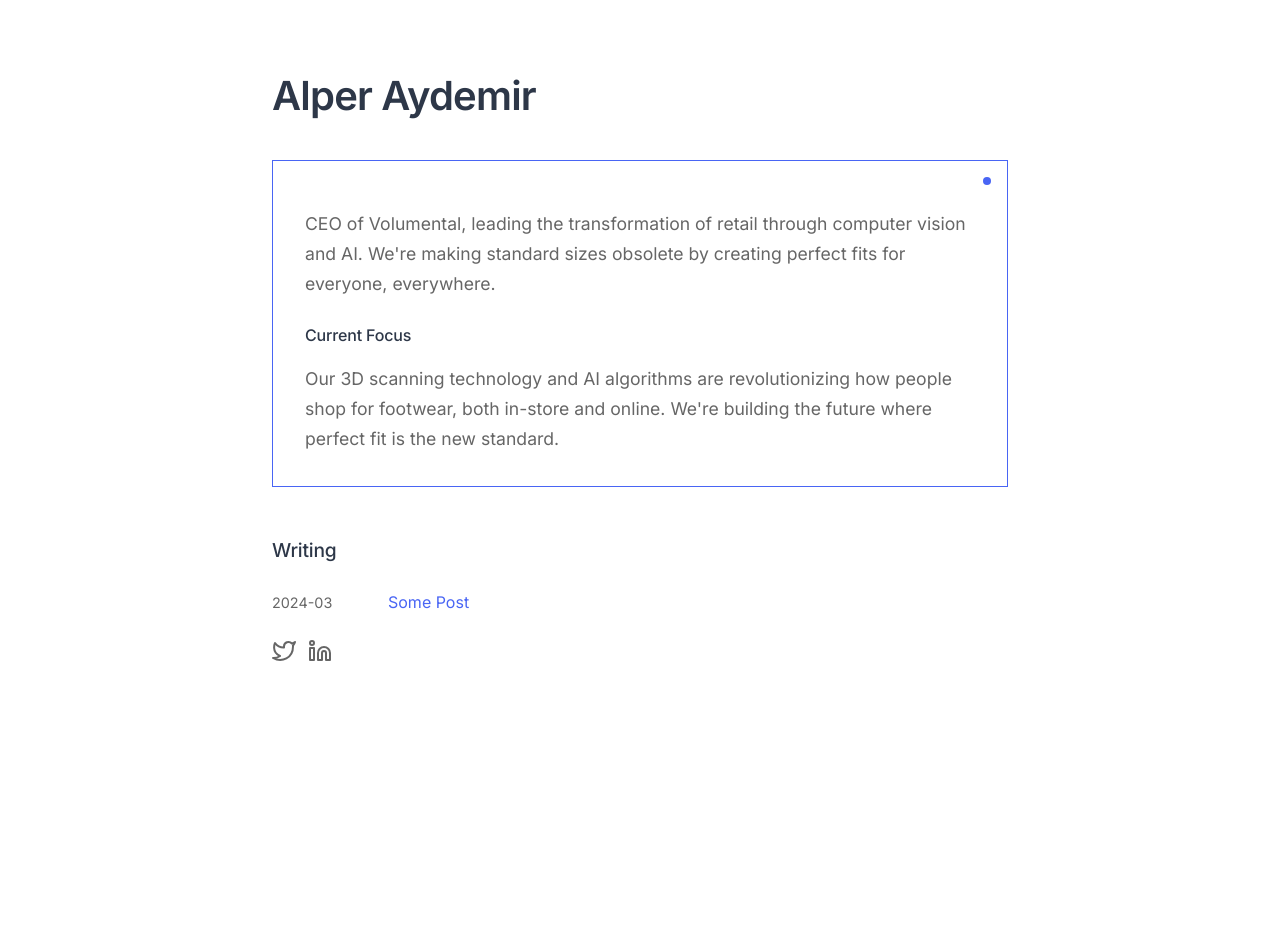
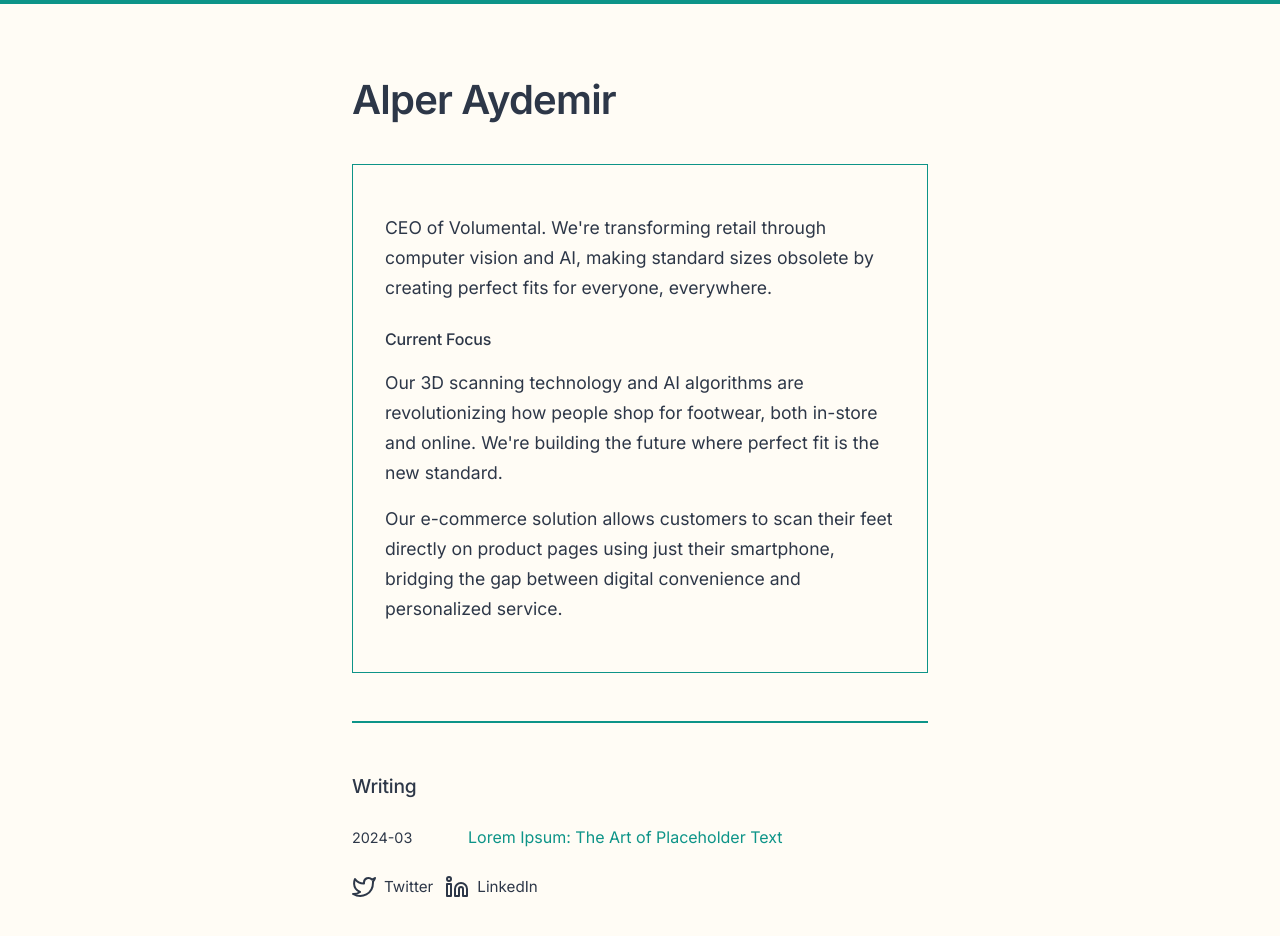
Before and after one commit to alperv/alperv.github.io, a plain HTML site: page index.html in a window 1280 px wide. Before the commit the page ends 800 px from the top, so only its background shows below. Drawn offline with nearby package versions, Linux system fonts and the light colour scheme.

Commit message:
Site updated: 2025-01-16 12:00:23

```diff
--- a/index.html
+++ b/index.html
@@ -11,20 +11,27 @@
     <style>
         :root {
             --heading: #2D3748;
-            --primary: #4965F4;
-            --secondary: #666;
-            --background: #fff;
+            --primary: #0D9488;
+            --secondary: #2D3748;
+            --background: #fffcf5;
             --surface: #f7f7f7;
         }
 
         @media (prefers-color-scheme: dark) {
             :root {
-                --heading: #E2E8F0;      /* Light gray for headers */
-                --primary: #7C8FFF;      /* Lighter, more visible blue for links in dark mode */
+                --heading: #E2E8F0;
+                --primary: #0D9488;
                 --secondary: #D1D5DB;
                 --background: #0F172A;
                 --surface: #1E293B;
             }
+        }
+
+        html {
+            border-color: var(--primary);
+            border-style: solid;
+            border-width: 4px 0 0 0;
+            overflow-y: scroll;
         }
 
         * {
@@ -37,11 +44,11 @@
             font-family: 'Inter', -apple-system, BlinkMacSystemFont, sans-serif;
             -webkit-font-smoothing: antialiased;
             line-height: 1.6;
-            max-width: 800px;
+            max-width: 640px;
             margin: 0 auto;
             padding: 2rem;
             background: var(--background);
-            color: var(--primary);
+            color: var(--secondary);
         }
 
         h1 {
@@ -91,32 +98,6 @@
             position: relative;
         }
 
-        .intro {
-            position: relative;  /* Ensure this is here for absolute positioning */
-        }
-
-        .easter-egg-dot {
-            position: absolute;
-            top: 1rem;
-            right: 1rem;
-            width: 0.5rem;
-            height: 0.5rem;
-            background: var(--primary);
-            border-radius: 50%;  /* Makes it perfectly round */
-            transition: transform 0.3s ease, background-color 0.3s ease;  /* Smooth transition for hover effects */
-            cursor: pointer;  /* Shows hand cursor on hover */
-            text-decoration: none;
-        }
-
-        .easter-egg-dot:hover {
-            transform: scale(1.5);  /* Grows slightly on hover */
-            background: var(--heading);  /* Changes color on hover */
-        }
-
-        .intro p:last-child {
-            margin-bottom: 0;
-        }
-
         .social {
             display: flex;
             gap: 0.75rem;
@@ -129,7 +110,6 @@
             align-items: center;
             gap: 0.5rem;
             font-size: 0.95rem;
-            font-family: 'Inter';
         }
 
         .social a:hover {
@@ -152,7 +132,11 @@
         .writing-list .date {
             color: var(--secondary);
             font-size: 0.9rem;
-            font-family: 'Inter';
+        }
+
+        hr {
+            border: 1px solid var(--primary);
+            margin: 2rem 0;
         }
 
         @media (max-width: 600px) {
@@ -179,37 +163,42 @@
 <body>
     <h1>Alper Aydemir</h1>
 
-            <div class="intro">
-            <a href="https://volumental.com" class="easter-egg-dot" title="Join us!"></a>
-            <p>
-            CEO of Volumental, leading the transformation of retail through computer vision and AI.
-            We're making standard sizes obsolete by creating perfect fits for everyone, everywhere.
+    <div class="intro">
+        <p>
+            CEO of Volumental. We're transforming retail through computer vision and AI, making standard sizes obsolete by creating perfect fits for everyone, everywhere.
         </p>
 
-        <div class="bio-section">
-            <h4>Current Focus</h4>
-            <p>
-                Our 3D scanning technology and AI algorithms are revolutionizing how people shop for footwear,
-                both in-store and online. We're building the future where perfect fit is the new standard.
-            </p>
-        </div>
+        <h4>Current Focus</h4>
+        <p>
+            Our 3D scanning technology and AI algorithms are revolutionizing how people shop for footwear, both in-store and online. We're building the future where perfect fit is the new standard.
+        </p>
+
+        <p>
+            Our e-commerce solution allows customers to scan their feet directly on product pages using just their smartphone, bridging the gap between digital convenience and personalized service.
+        </p>
     </div>
+
+    <hr>
 
     <h2>Writing</h2>
     <ul class="writing-list">
         <li>
             <span class="date">2024-03</span>
-            <a href="blog-post.html">Some Post</a>
+            <a href="blog-post.html">Lorem Ipsum: The Art of Placeholder Text</a>
         </li>
     </ul>
+
     <div class="social">
         <a href="https://twitter.com/alpervm" target="_blank" rel="noopener noreferrer">
             <i data-feather="twitter"></i>
+            <span>Twitter</span>
         </a>
         <a href="https://linkedin.com/in/alpervm" target="_blank" rel="noopener noreferrer">
             <i data-feather="linkedin"></i>
+            <span>LinkedIn</span>
         </a>
     </div>
+
     <script>
         feather.replace();
     </script>
```
